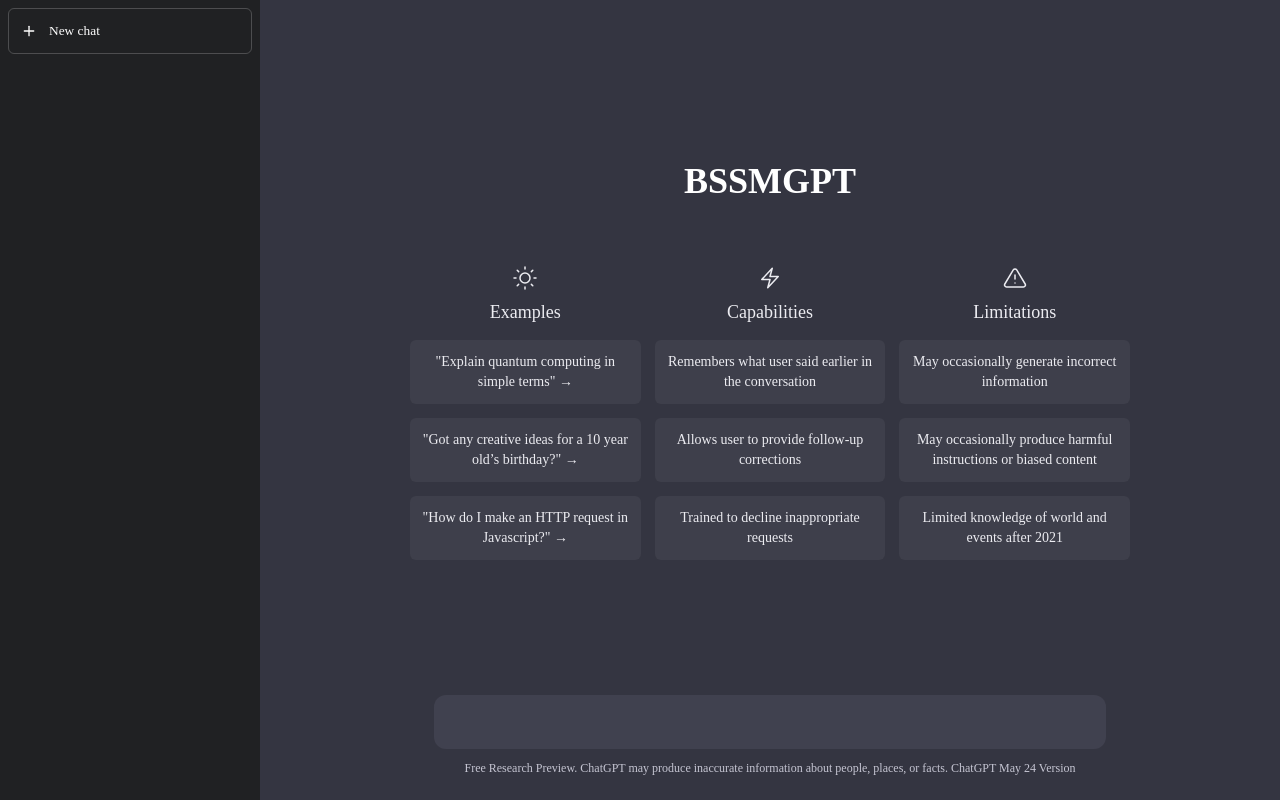
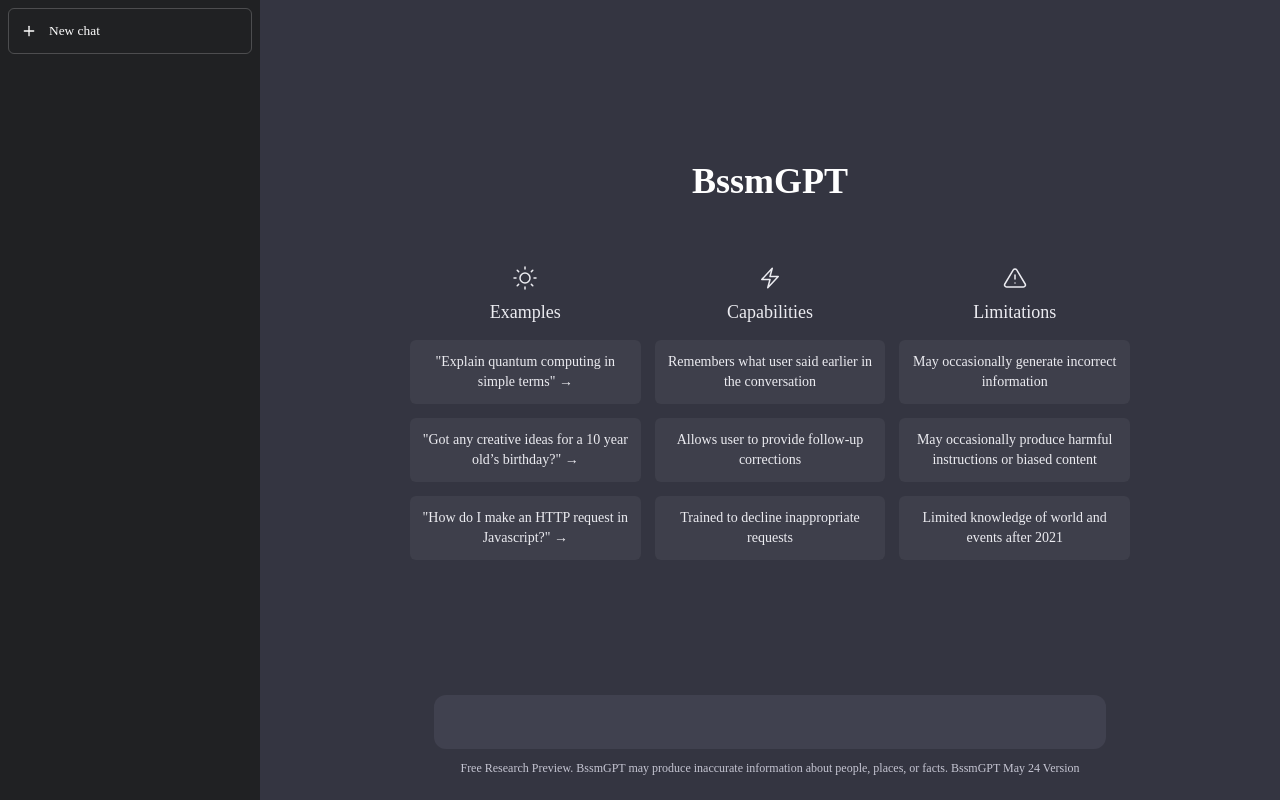
Before and after one commit to BssmGPT/BssmGPT, a React (Vite) app: page / in a window 1280 px wide. Built offline with nearby package versions, Linux system fonts and the light colour scheme.

Commit message:
Docs : ChatGPT 를 BssmGPT로 변경

```diff
--- a/src/components/ChattingContent/index.tsx
+++ b/src/components/ChattingContent/index.tsx
@@ -7,7 +7,7 @@
 export default function ChattingContent() {
   return (
     <S.ChattingContentBox>
-      <S.Title>BSSMGPT</S.Title>
+      <S.Title>BssmGPT</S.Title>
       <Flex direction="row" gap="0.875rem">
         <S.List>
           <Flex direction="column" gap="0.5rem" alignitems="center">
--- a/src/components/ChattingFooter/index.tsx
+++ b/src/components/ChattingFooter/index.tsx
@@ -3,8 +3,8 @@
 export default function ChattingFooter() {
   return (
     <Footer>
-      Free Research Preview. ChatGPT may produce inaccurate information about
-      people, places, or facts. ChatGPT May 24 Version
+      Free Research Preview. BssmGPT may produce inaccurate information about
+      people, places, or facts. BssmGPT May 24 Version
     </Footer>
   );
 }
```
